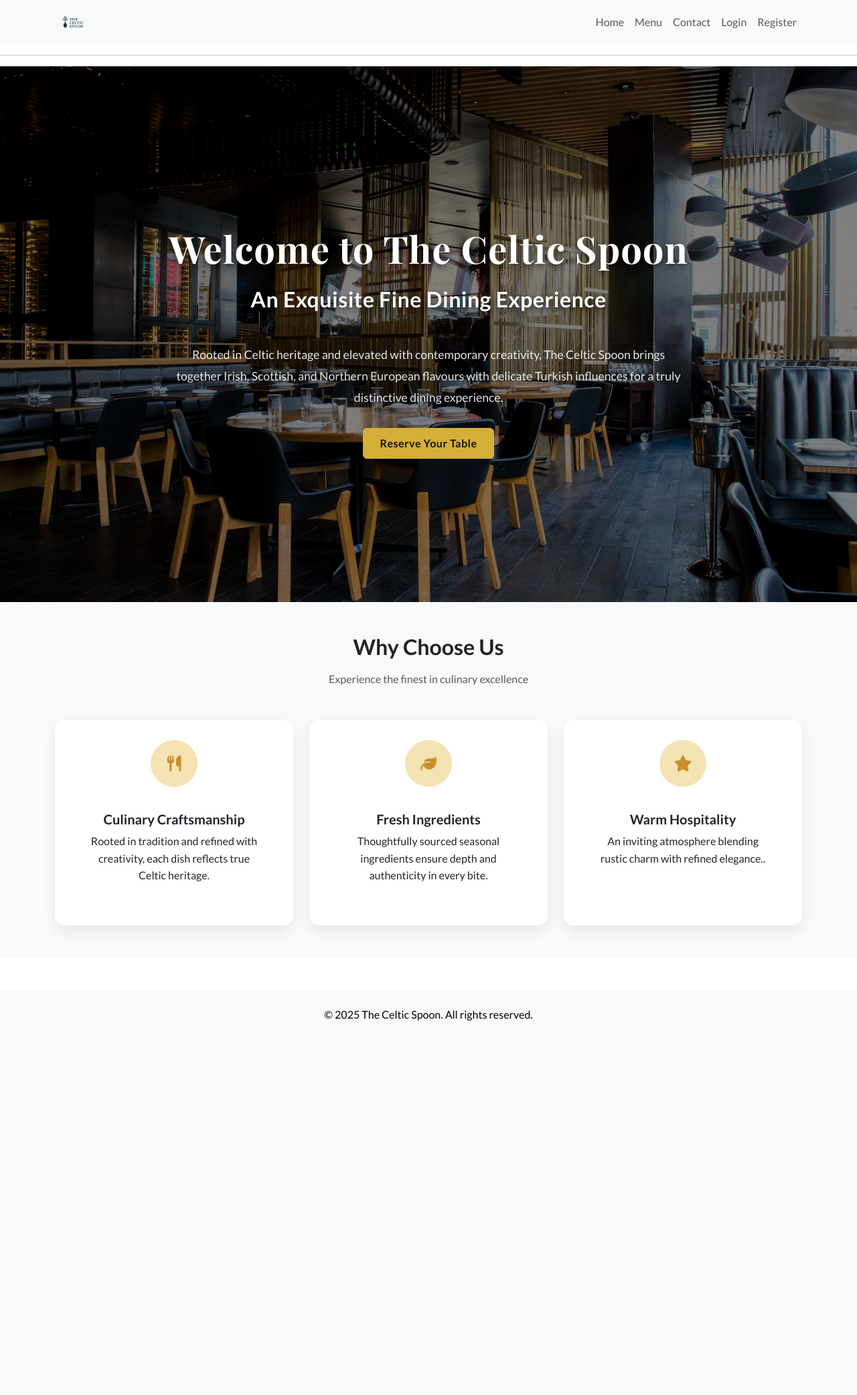
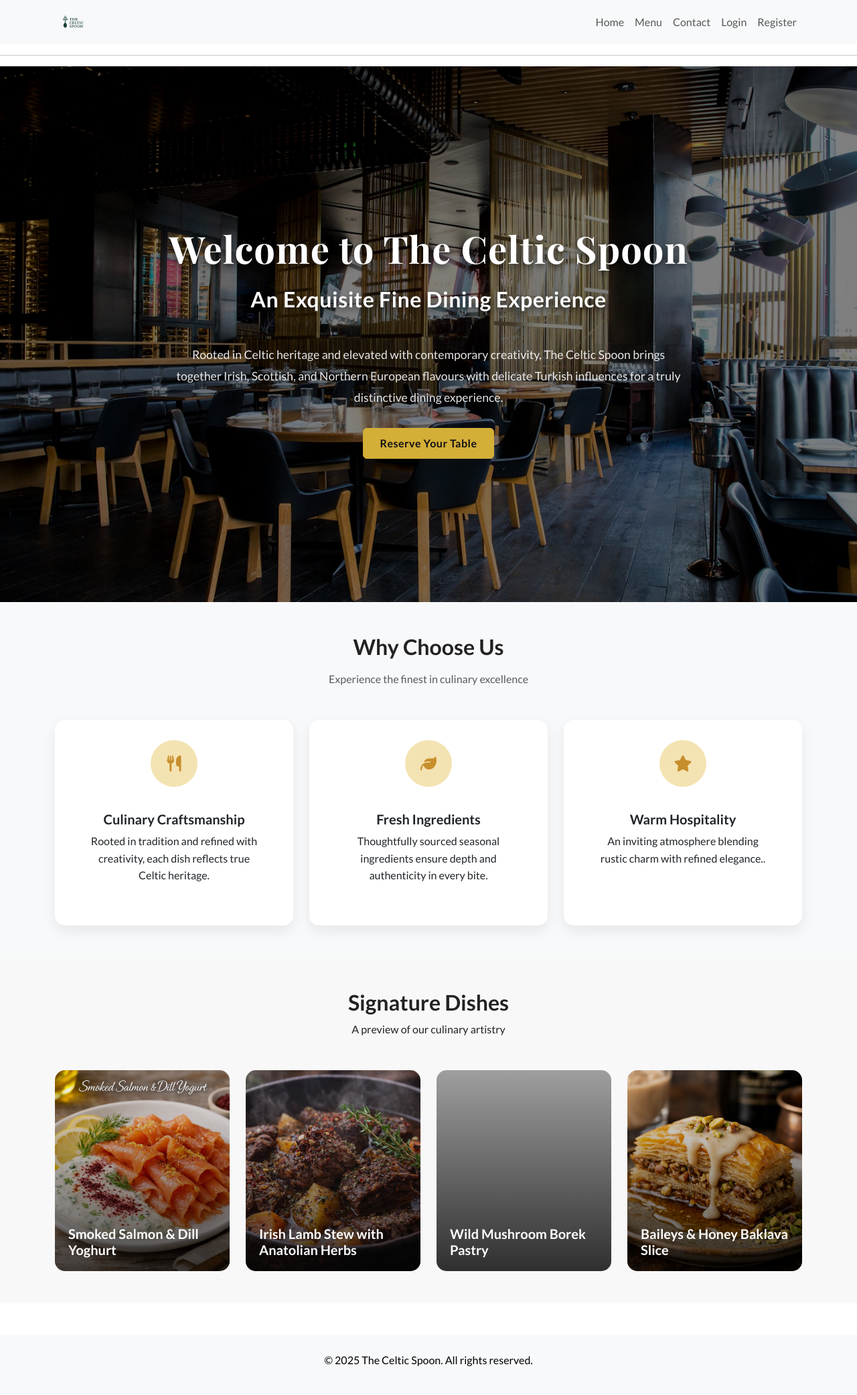
Before and after one commit to PDennise/the_celtic_spoon, a Django app: page / in a window 1280 px wide. Shown: the whole page at 67% size. Before the commit the page ends 1524 px from the top, so only its background shows below. Run offline with Django 5.2, Linux system fonts and the light colour scheme; grey boxes are pictures that could not be loaded.

Commit message:
feat: implement Signature Dishes section with images and hover effects

```diff
--- a/static/assets/style.css
+++ b/static/assets/style.css
@@ -209,3 +209,45 @@ h5, h2 {
     font-size: 24px;
     color: #c78f2c;              /* Gold icon */
 }
+
+/* Signature section spacing */
+#signature-dishes {
+    background-color: #f8f8f8;
+}
+
+/* Card container */
+.dish-card {
+    position: relative;
+    overflow: hidden;
+    border-radius: 15px;
+}
+
+/* Dish image */
+.dish-card img {
+    width: 100%;
+    height: 300px;
+    object-fit: cover;
+    display: block;
+}
+
+/* Dark gradient overlay */
+.dish-overlay {
+    position: absolute;
+    inset: 0;
+    background: linear-gradient(to top, rgba(0,0,0,0.7), transparent);
+    display: flex;
+    align-items: flex-end;
+    padding: 20px;
+}
+
+/* Dish title */
+.dish-overlay h5 {
+    color: #fff;
+    font-weight: 600;
+    margin: 0;
+}
+
+.dish-card:hover {
+    transform: translateY(-8px);
+    box-shadow: 0 12px 25px rgba(0,0,0,0.15);
+}
--- a/templates/home.html
+++ b/templates/home.html
@@ -80,4 +80,58 @@
             </div>
         </div>
 </section>
+
+<section id="signature-dishes" class="py-5">
+    <div class="container">
+
+        <div class="text-center mb-5">
+            <h2 class="section-title">Signature Dishes</h2>
+            <p class="section-subtitle">A preview of our culinary artistry</p>
+        </div>
+
+        <div class="row g-4">
+
+            <!-- Dish 1 -->
+            <div class="col-md-3">
+                <div class="dish-card">
+                    <img src="/static/assets/images/smoked_salmon_and_dill_yoghurt.png" alt="Smoked Salmon and Dill Yoghurt">
+                    <div class="dish-overlay">
+                        <h5>Smoked Salmon & Dill Yoghurt</h5>
+                    </div>
+                </div>
+            </div>
+
+            <!-- Dish 2 -->
+            <div class="col-md-3">
+                <div class="dish-card">
+                    <img src="/static/assets/images/irish_lamb_stew_with_anatolian_herbs.png" alt="Irish Lamb Stew with Anatolian Herbs">
+                    <div class="dish-overlay">
+                        <h5>Irish Lamb Stew with Anatolian Herbs</h5>
+                    </div>
+                </div>
+            </div>
+
+            <!-- Dish 3 -->
+            <div class="col-md-3">
+                <div class="dish-card">
+                    <img src="/static/assets/images/wild_mushroom_borek_pastry.png" alt="Wild Musheoom Borek Pastry">
+                    <div class="dish-overlay">
+                        <h5>Wild Mushroom Borek Pastry</h5>
+                    </div>
+                </div>
+            </div>
+
+            <!-- Dish 4 -->
+            <div class="col-md-3">
+                <div class="dish-card">
+                    <img src="/static/assets/images/baileys_and_honey_baklava_slice.png" alt="Baileys and Honey Baklava Slice">
+                    <div class="dish-overlay">
+                        <h5>Baileys & Honey Baklava Slice</h5>
+                    </div>
+                </div>
+            </div>
+        </div>
+
+    </div>
+</section>
 {% endblock %}
```
Also changed, not shown: static/assets/images/baileys_and_honey_baklava_slice.png (added), static/assets/images/irish_lamb_stew_with_anatolian_herbs.png (added), static/assets/images/smoked_salmon_and_dill_yoghurt.png (added), 1 other file.
